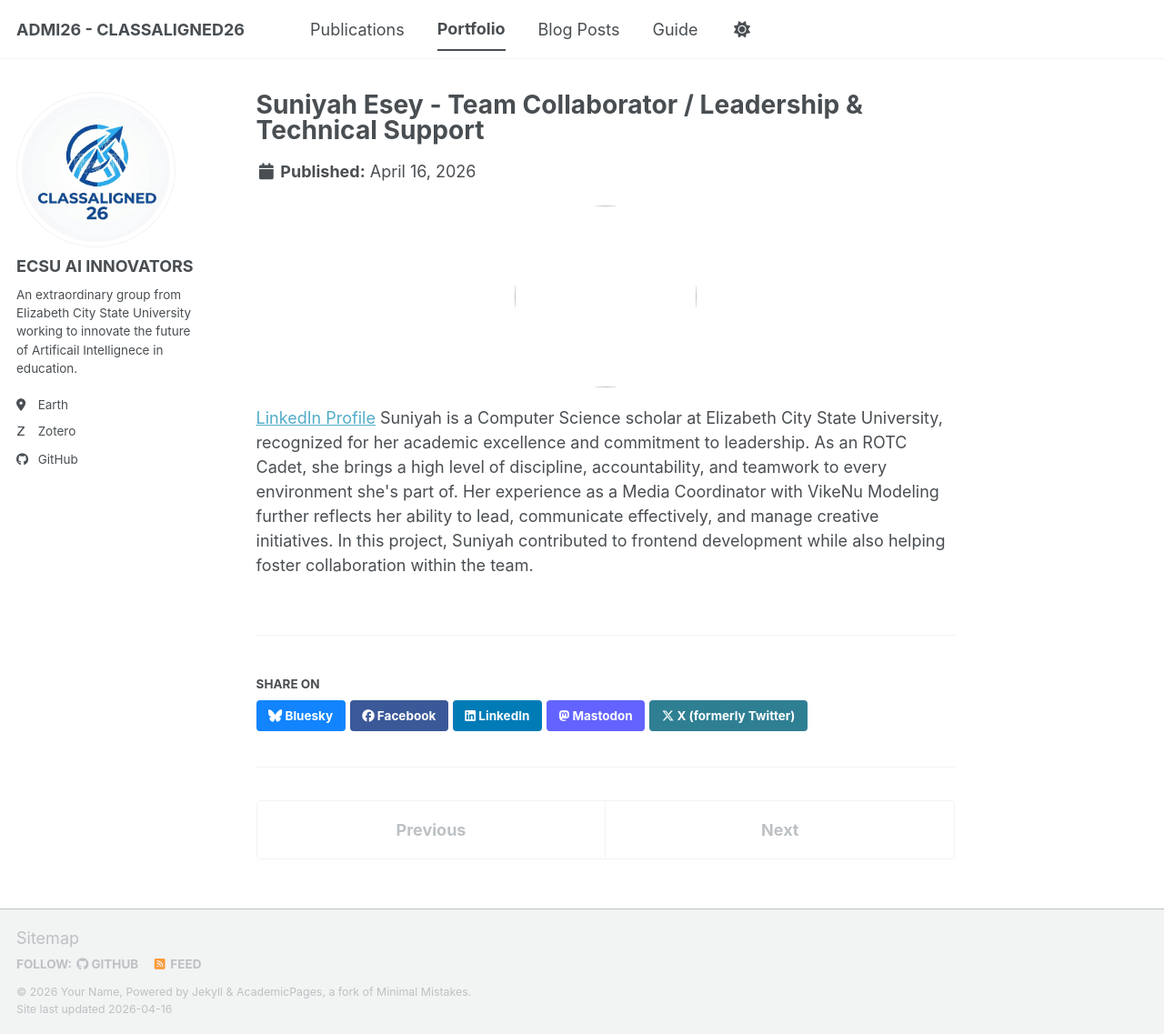
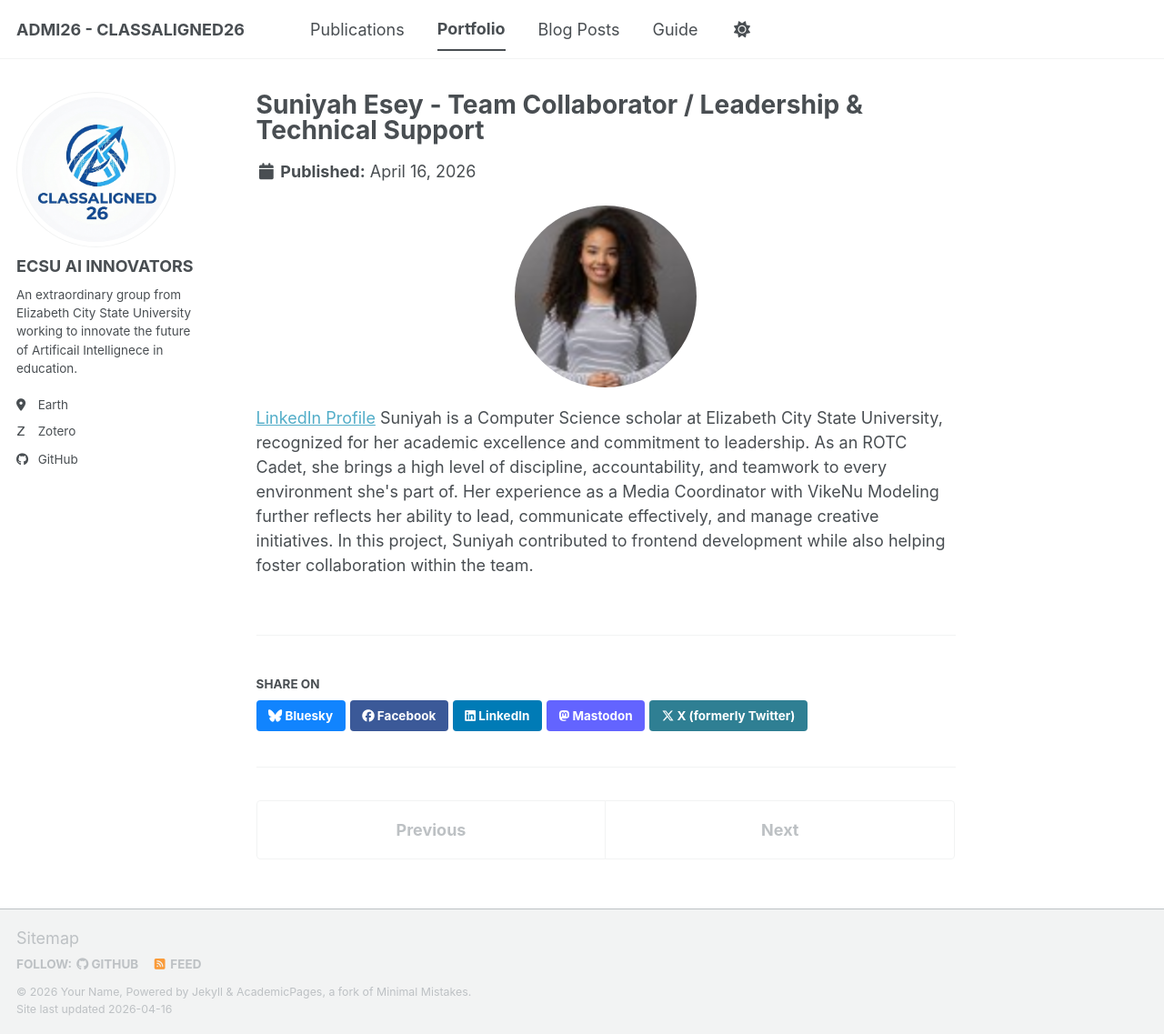
Before and after one commit to CLASSAligned/CLASSAligned.github.io, a Jekyll site: the page built from _portfolio/portfolio-3.html, in a window 1280 px wide and 1137 px high. Shown: the whole window at 91% size. Built offline with Jekyll 4.4.1, drawn with Linux system fonts in a browser that asks for light colours; some web fonts are replaced; a script bundle is joined from its source files by our own code; library files that are not in the unit come from our copies.

Commit message:
corrected path

```diff
--- a/_portfolio/portfolio-3.html
+++ b/_portfolio/portfolio-3.html
@@ -5,7 +5,7 @@ collection: portfolio
 ---
 
 
-<img src="{{ site.baseurl }}/images/images/sunny.jpg" style="border-radius: 50%; width: 200px; height: 200px; object-fit: cover; object-position: center top; display: block; margin: 0 auto 20px auto; image-rendering: high-quality;">
+<img src="{{ site.baseurl }}/images/sunny.jpg" style="border-radius: 50%; width: 200px; height: 200px; object-fit: cover; object-position: center top; display: block; margin: 0 auto 20px auto; image-rendering: high-quality;">
 
 <a href="https://www.linkedin.com/in/suniyah-esey-51a64a374/">LinkedIn Profile</a>
 
```
